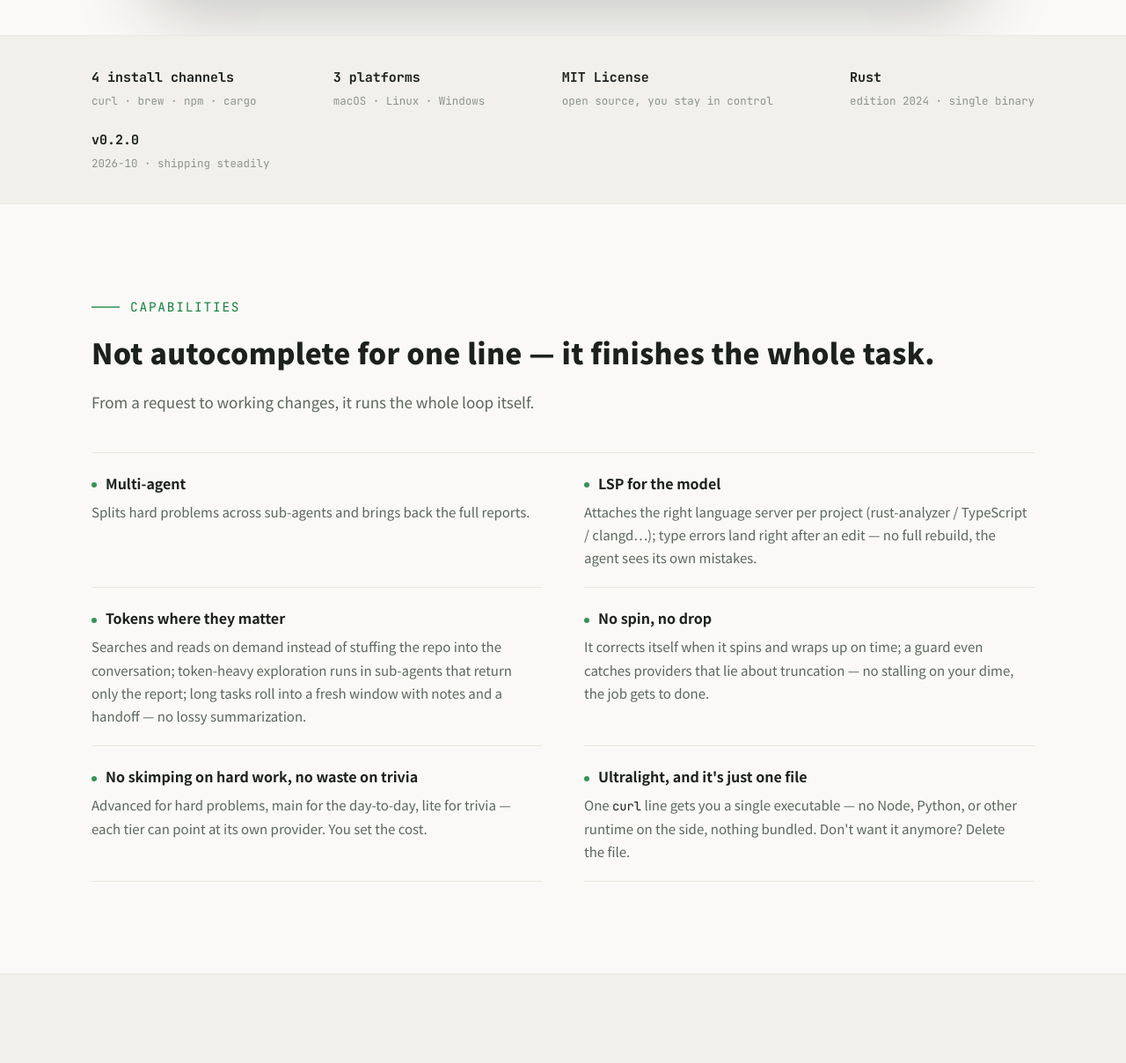
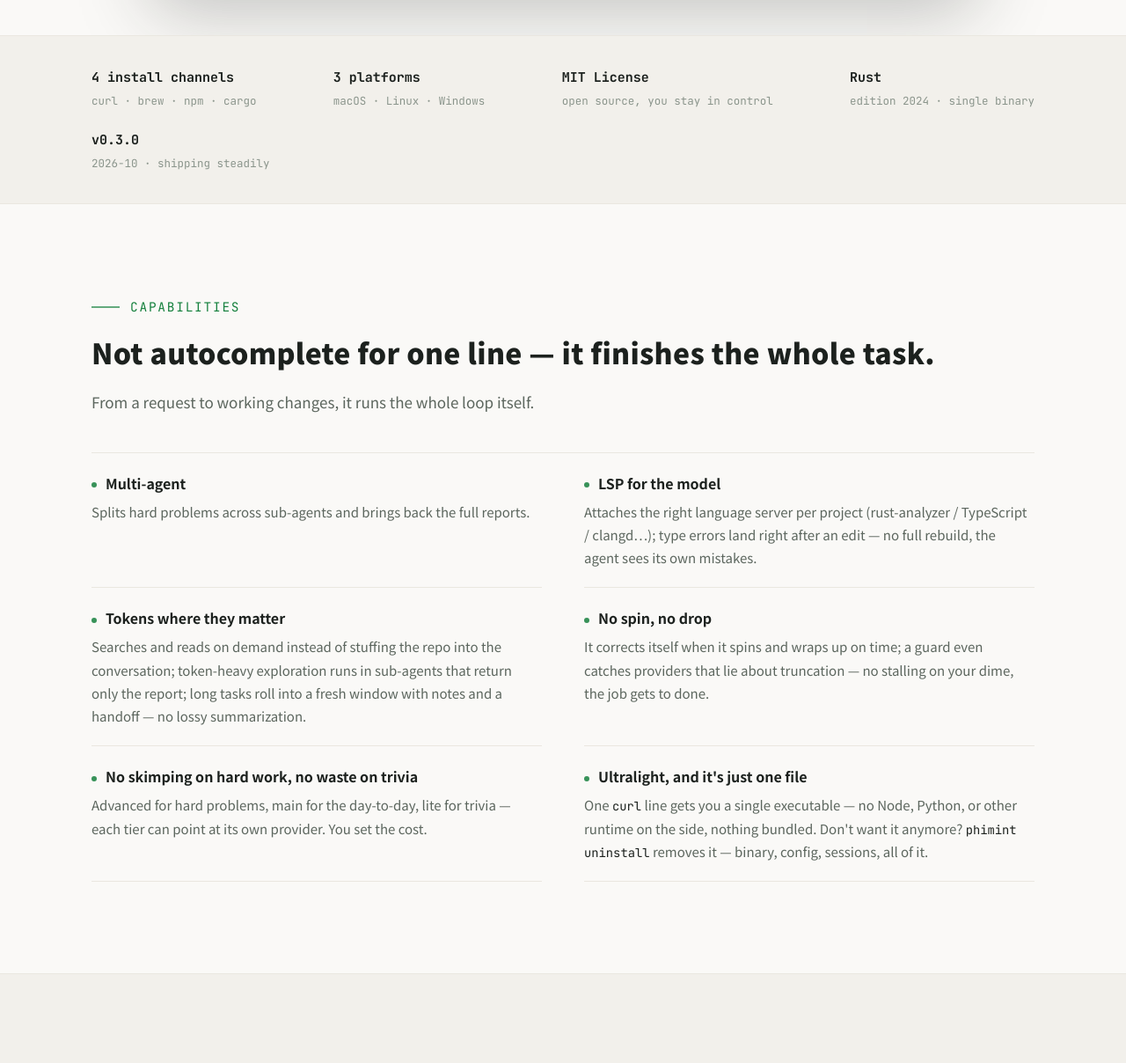
Before and after one commit to hibuka-labs/phimint, a plain HTML site: page docs/index.html in a window 1280 px wide. Shown: the part 1568-2776 px from the top of the page at 88% size. Drawn offline with Linux system fonts and the light colour scheme.

Commit message:
docs: land uninstall copy and 0.3.0 badges on the landing page

```diff
--- a/docs/index.html
+++ b/docs/index.html
@@ -552,9 +552,9 @@
 <!-- ============ HERO ============ -->
 <section class="hero">
   <div class="wrap">
-    <div class="tag reveal" data-en="&lt;span class=&quot;dot&quot;&gt;&lt;/span&gt; v0.2.0 released · MIT licensed · macOS / Linux / Windows">
+    <div class="tag reveal" data-en="&lt;span class=&quot;dot&quot;&gt;&lt;/span&gt; v0.3.0 released · MIT licensed · macOS / Linux / Windows">
       <span class="dot"></span>
-      v0.2.0 已发布 · MIT 开源 · macOS / Linux / Windows
+      v0.3.0 已发布 · MIT 开源 · macOS / Linux / Windows
     </div>
     <h1 class="wordmark reveal">phimint</h1>
     <p class="tagline reveal" data-en="Open-source AI coding agent">开源 AI 编程智能体</p>
@@ -602,7 +602,7 @@
     <div class="trust-item reveal" data-en="&lt;b&gt;3 platforms&lt;/b&gt;&lt;span&gt;macOS · Linux · Windows&lt;/span&gt;"><b>3 大平台</b><span>macOS · Linux · Windows</span></div>
     <div class="trust-item reveal" data-en="&lt;b&gt;MIT License&lt;/b&gt;&lt;span&gt;open source, you stay in control&lt;/span&gt;"><b>MIT License</b><span>开源可自控</span></div>
     <div class="trust-item reveal" data-en="&lt;b&gt;Rust&lt;/b&gt;&lt;span&gt;edition 2024 · single binary&lt;/span&gt;"><b>Rust</b><span>edition 2024 · 单二进制</span></div>
-    <div class="trust-item reveal" data-en="&lt;b&gt;v0.2.0&lt;/b&gt;&lt;span&gt;2026-10 · shipping steadily&lt;/span&gt;"><b>v0.2.0</b><span>2026-10 · 持续迭代</span></div>
+    <div class="trust-item reveal" data-en="&lt;b&gt;v0.3.0&lt;/b&gt;&lt;span&gt;2026-10 · shipping steadily&lt;/span&gt;"><b>v0.3.0</b><span>2026-10 · 持续迭代</span></div>
   </div>
 </div>
 
@@ -637,9 +637,9 @@
         <span class="fl">重活不将就，琐事不浪费</span>
         <p>重活上 advanced、日常用 main、琐事丢 lite，三档还能各配各的厂商——成本自己拿捏。</p>
       </div>
-      <div class="feat-item reveal" data-en="&lt;span class=&quot;fl&quot;&gt;Ultralight, and it&#x27;s just one file&lt;/span&gt;&lt;p&gt;One &lt;code&gt;curl&lt;/code&gt; line gets you a single executable — no Node, Python, or other runtime on the side, nothing bundled. Don&#x27;t want it anymore? Delete the file.&lt;/p&gt;">
+      <div class="feat-item reveal" data-en="&lt;span class=&quot;fl&quot;&gt;Ultralight, and it&#x27;s just one file&lt;/span&gt;&lt;p&gt;One &lt;code&gt;curl&lt;/code&gt; line gets you a single executable — no Node, Python, or other runtime on the side, nothing bundled. Don&#x27;t want it anymore? &lt;code&gt;phimint uninstall&lt;/code&gt; removes it — binary, config, sessions, all of it.&lt;/p&gt;">
         <span class="fl">极致轻量，就一个文件</span>
-        <p><code>curl</code> 一行拿到一个可执行文件——不用先装 Node、Python 这些 runtime，不带依赖；不想要了，删掉它就是卸载。</p>
+        <p><code>curl</code> 一行拿到一个可执行文件——不用先装 Node、Python 这些 runtime，不带依赖；不想要了，<code>phimint uninstall</code> 一条命令卸干净，配置和会话一起清掉。</p>
       </div>
     </div>
   </div>
```
